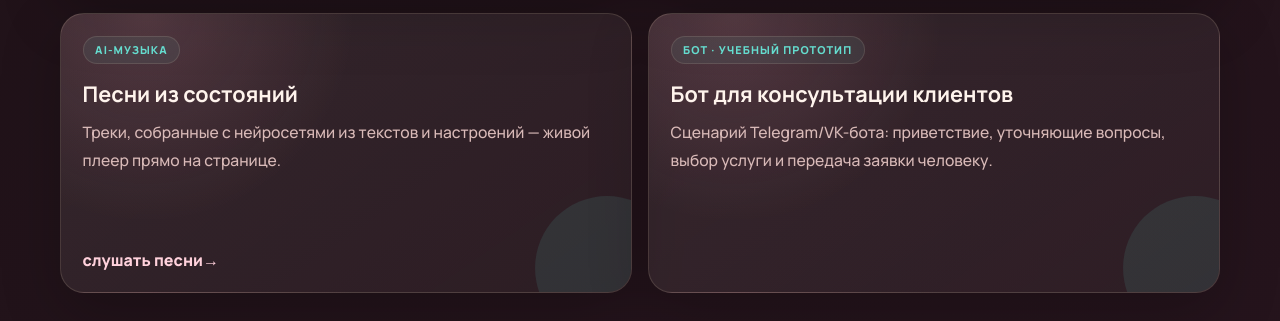
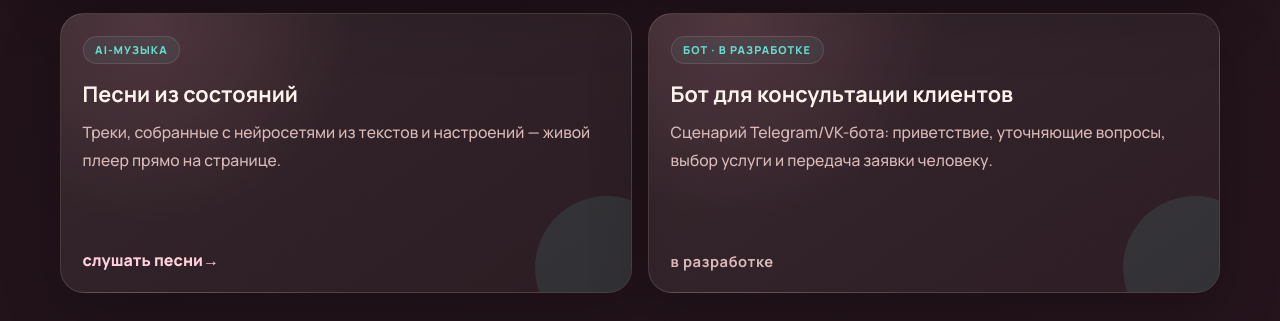
Before and after one commit to klioliks/vizitka_Olga, a plain HTML site: page index.html in a window 1280 px wide. Shown: the part 3117-3438 px from the top of the page. Drawn offline with Linux system fonts and the light colour scheme; no server answers.

Commit message:
Убрать повтор у ии-помоги и пометить бота как в разработке.
Co-authored-by: Cursor <cursoragent@cursor.com>

```diff
--- a/index.html
+++ b/index.html
@@ -202,9 +202,6 @@
           </ul>
         </div>
         <div class="project-featured-action">
-          <p class="project-featured-note">
-            Главный реализованный digital-проект: от идеи до живого сайта.
-          </p>
           <a
             class="button primary"
             href="https://ии-помоги.рф"
@@ -262,12 +259,13 @@
         </article>
 
         <article class="project-card reveal delay-3">
-          <span class="project-type">Бот · учебный прототип</span>
+          <span class="project-type">Бот · в разработке</span>
           <h3>Бот для консультации клиентов</h3>
           <p>
             Сценарий Telegram/VK-бота: приветствие, уточняющие вопросы, выбор услуги
             и передача заявки человеку.
           </p>
+          <span class="project-status">в разработке</span>
         </article>
       </div>
     </section>
--- a/styles.css
+++ b/styles.css
@@ -713,7 +713,8 @@ h3 {
 .project-card h3,
 .project-card p,
 .project-card a,
-.project-card-action {
+.project-card-action,
+.project-status {
   position: relative;
   z-index: 1;
 }
@@ -746,6 +747,14 @@ h3 {
 .project-card a:hover::after,
 .project-card-action:hover::after {
   transform: translateX(4px);
+}
+
+.project-status {
+  margin-top: auto;
+  color: var(--muted);
+  font-size: 0.92rem;
+  font-weight: 700;
+  letter-spacing: 0.04em;
 }
 
 .songs-heading {
```
Also changed, not shown: assets/mei-yarn.jpg (deleted).
